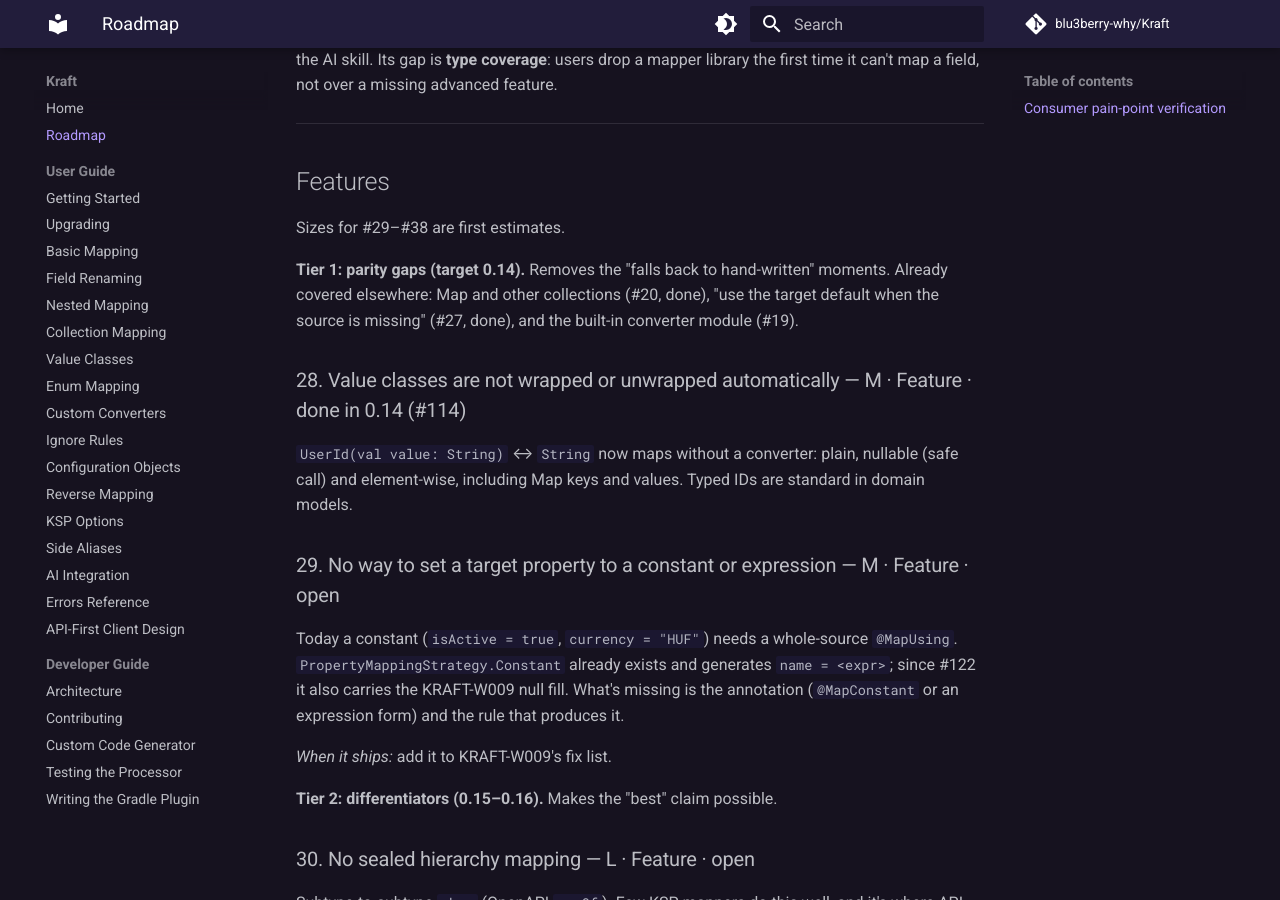
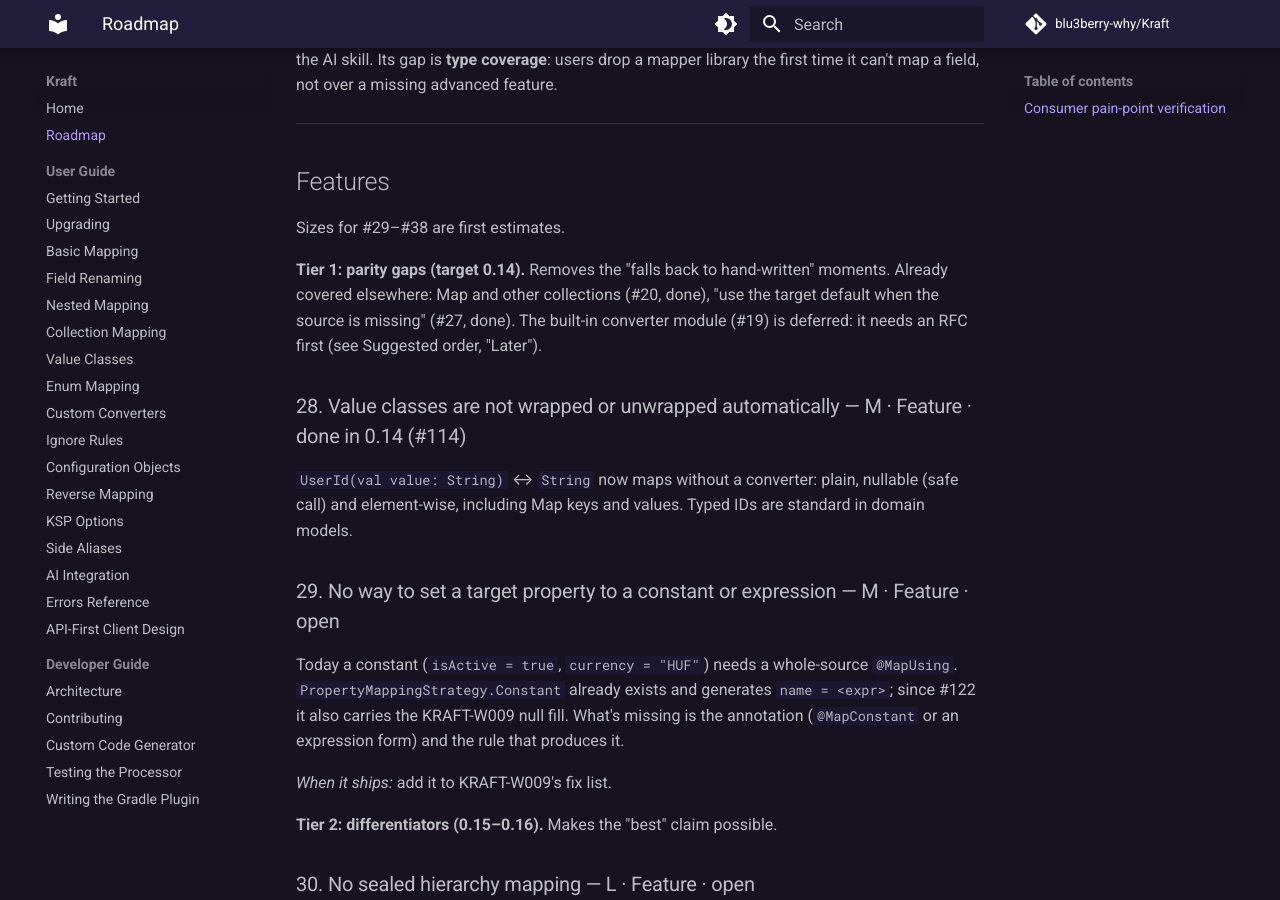
Before and after one commit to blu3berry-why/Kraft, an MkDocs documentation site: the page built from docs/ROADMAP.md, in a window 1280 px wide and 900 px high, scrolled down 10008 px. Built offline with MkDocs 1.6.1 and Material for MkDocs 9.7.7, drawn with Linux system fonts in a browser that asks for light colours; comment, search, counter and statistics services are not loaded; some of the changed text lies outside the part shown.

Commit message:
docs: keep roadmap #19 deferred behind an RFC everywhere
The Tier 1 lead-in and #19's candidate-set note implied 0.14 work,
while the item sat under Nice-to-have and the suggested order deferred
it. Addresses CodeRabbit review on #123.

Co-Authored-By: Claude Opus 5.5 <noreply@anthropic.com>
Claude-Session: https://claude.ai/code/session_01XbUd9FfvctmyK9gjR4R1tE

```diff
--- a/docs/ROADMAP.md
+++ b/docs/ROADMAP.md
@@ -292,7 +292,7 @@ raises questions about ambiguity against user-declared converters (local should
 registry already models) and about the "no runtime dependency" promise. Worth an RFC before
 any code.
 
-*Candidate first set* (from the feature roadmap, Tier 1): an optional `kraft-converters`
+*Candidate first set* (for the RFC): an optional `kraft-converters`
 module with kotlinx-datetime `Instant` ↔ `String`/`Long`, `Uuid` ↔ `String`, and numeric
 widening. It saves writing the same five `@KraftConverter`s in every project.
 
@@ -385,7 +385,8 @@ Sizes for #29–#38 are first estimates.
 
 **Tier 1: parity gaps (target 0.14).** Removes the "falls back to hand-written" moments. Already
 covered elsewhere: Map and other collections (#20, done), "use the target default when the source
-is missing" (#27, done), and the built-in converter module (#19).
+is missing" (#27, done). The built-in converter module (#19) is deferred: it needs an RFC
+first (see Suggested order, "Later").
 
 ### 28. Value classes are not wrapped or unwrapped automatically — M · Feature · done in 0.14 (#114)
 
```
